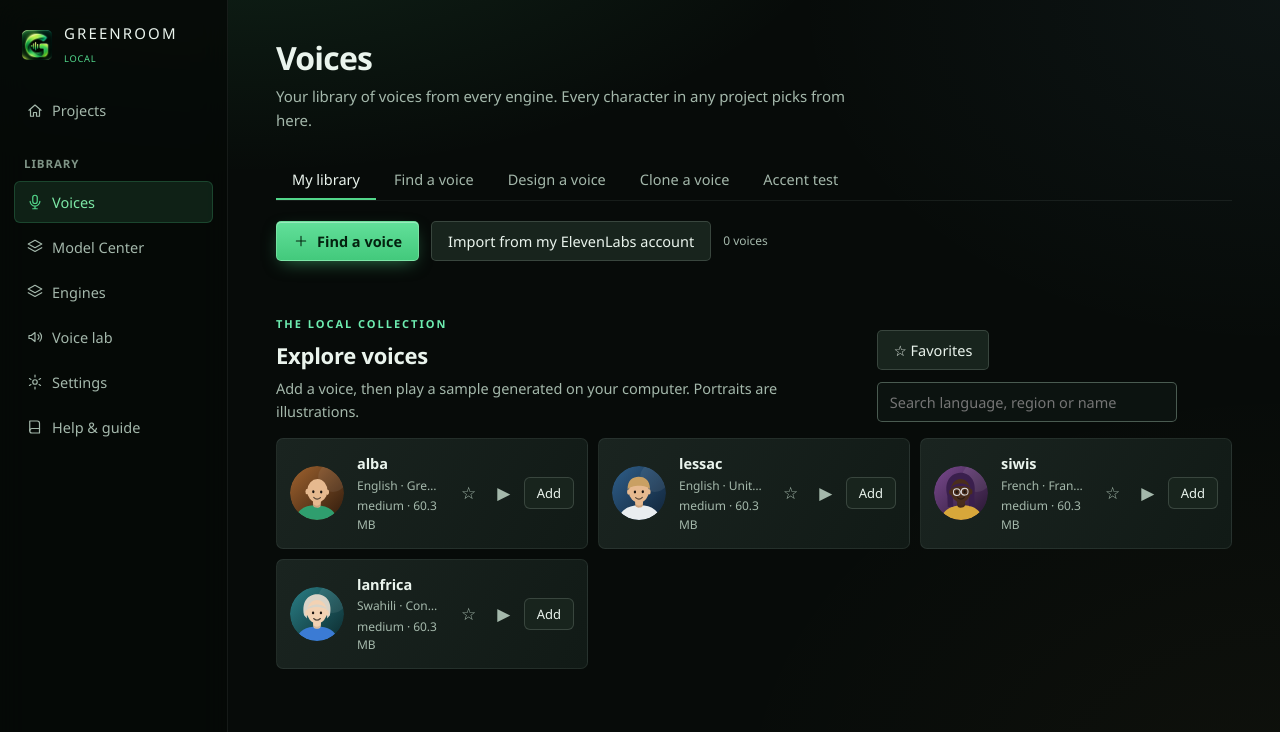
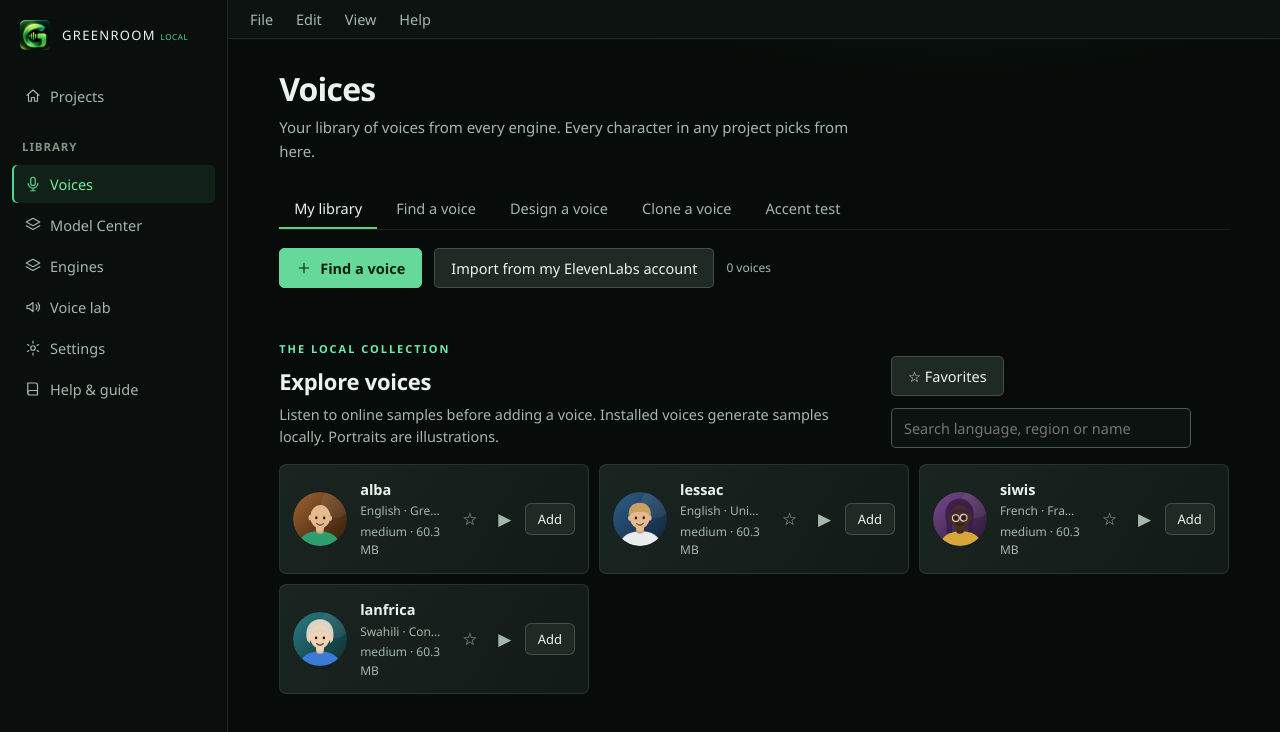
Before and after one commit to Olusegune/Greenroom_Local, a React (Vite) app in the folder app/: page / in a window 1280 px wide. Both pictures are taken after a click on the button "Voices". Shown: the top 732 px of the page. Built offline with nearby package versions, Linux system fonts and the light colour scheme.

Commit message:
Refine studio UI and add voice previews

```diff
--- a/app/src/App.tsx
+++ b/app/src/App.tsx
@@ -106,7 +106,12 @@
           )}
         </div>
       </nav>
-      <main className="stage">{screens[tab]}</main>
+      <div className="workspace"><div className="app-menu" aria-label="Application menu">
+        <details><summary>File</summary><div className="menu-popup"><button onClick={() => go("home")}>New or open project</button><button disabled={!project} onClick={closeProject}>Close project</button><button disabled={!project} onClick={() => go("export")}>Export…</button></div></details>
+        <details><summary>Edit</summary><div className="menu-popup"><button disabled={!canUndo} onClick={undo}>Undo <span>Ctrl+Z</span></button><button disabled={!canRedo} onClick={redo}>Redo <span>Ctrl+Shift+Z</span></button></div></details>
+        <details><summary>View</summary><div className="menu-popup"><button onClick={() => go("voices")}>Voice library</button><button onClick={() => go("models")}>Model Center</button><button onClick={() => go("settings")}>Settings</button></div></details>
+        <details><summary>Help</summary><div className="menu-popup"><button onClick={() => go("help")}>Help & guide</button></div></details>
+      </div><main className="stage">{screens[tab]}</main></div>
     </div>
   );
 }
--- a/app/src/api.ts
+++ b/app/src/api.ts
@@ -172,6 +172,7 @@
   piperStatus: () => call<PiperStatus>("piper_status"),
   piperInstall: () => call<void>("piper_install"),
   piperCatalog: () => call<PiperVoice[]>("piper_catalog"),
+  piperPreview: (key: string) => call<Audio>("piper_preview", { key }),
   piperInstallVoice: (key: string) => call<void>("piper_install_voice", { key }),
   piperRemoveVoice: (key: string) => call<void>("piper_remove_voice", { key }),
   localVoices: () => call<string[]>("local_voices"),
--- a/app/src/mock.ts
+++ b/app/src/mock.ts
@@ -135,6 +135,7 @@
   piperStatus: async () => ({ installed: piperInstalled, voices: [...piperVoices] }),
   piperInstall: async () => (await wait(900), void (piperInstalled = true)),
   piperCatalog: async () => (await wait(), PIPER),
+  piperPreview: async () => ({ audioB64: tone(1, 300), mime: "audio/wav" }),
   piperInstallVoice: async (k) => (await wait(900), void piperVoices.add(k)),
   piperRemoveVoice: async (k) => void piperVoices.delete(k),
   localVoices: async () => (await wait(), ["af_bella", "am_adam"]),
--- a/app/src/screens/Models.tsx
+++ b/app/src/screens/Models.tsx
@@ -78,7 +78,7 @@
                 <div className="model-bottom">
                   <span className="muted small">{m.experimental ? "Experimental · native review required" : m.licence}</span>
                   {state === "downloading" ? <div className="download-progress"><span style={{ width: `${progress[m.id] ?? 0}%` }} /><small>{progress[m.id] ?? 0}%</small></div> :
-                    <button disabled>{state === "installed" ? "Installed" : "Coming soon"}</button>}
+                    <button disabled>{state === "installed" ? "Installed" : "App integration pending"}</button>}
                 </div>
               </article>;
             })}
@@ -86,7 +86,7 @@
         </div>;
       })}
       <div className="model-group"><h2>Music & sound effects</h2><div className="model-grid"><article className="model-card"><div className="model-top"><span className="model-marker" aria-hidden="true" /><div><h3>Local music & sound design</h3><p className="muted small">In development</p></div></div><p>Create music, atmosphere and sound effects on this computer. For now, import your own audio on the Timeline.</p><div className="chips"><span className="chip static">Music</span><span className="chip static">Atmosphere</span><span className="chip static">Sound effects</span></div><div className="model-bottom"><span className="muted small">No local generator is installed yet.</span><button disabled>Coming soon</button></div></article></div></div>
-      <p className="muted small legal-note">The listed packages are not yet available. Hardware guidance is based on system memory; GPU detection and accent listening reviews are still in development.</p>
+      <p className="muted small legal-note">The listed models exist, but Greenroom does not yet install or run them. Hardware guidance is based on system memory; GPU detection and accent listening reviews are still in development.</p>
     </section>
   );
 }
--- a/app/src/screens/Voices.tsx
+++ b/app/src/screens/Voices.tsx
@@ -1,5 +1,5 @@
 import { useEffect, useMemo, useRef, useState } from "react";
-import { api, type DesignPreview, type PiperVoice } from "../api";
+import { api, toUrl, type DesignPreview, type PiperVoice } from "../api";
 import { useApp } from "../ctx";
 import { ENGINES, ENGINE_ORDER, type Engine } from "../engines";
 import { kieFor, piperFor, voicekillerFor, type Found } from "../finder";
@@ -234,12 +234,11 @@
     if (playing === v.key) { player.current?.pause(); setPlaying(""); return; }
     if (selected === v.key && player.current && !player.current.ended) { try { await player.current.play(); setPlaying(v.key); } catch { toast("Could not play this voice.", true); } return; }
     const voice = library.find((x) => x.provider === "piper" && x.id === v.key);
-    if (!voice) { toast("Add this voice first to generate a local sample."); return; }
     player.current?.pause();
     if (audioUrl.current) URL.revokeObjectURL(audioUrl.current);
     setBusy(v.key);
-    try { const url = await sample(voice); audioUrl.current = url; const audio = new Audio(url); player.current = audio; setSelected(v.key); audio.onended = () => setPlaying(""); audio.onerror = () => { setPlaying(""); toast("Could not play this voice.", true); }; await audio.play(); setPlaying(v.key); }
-    catch { setPlaying(""); }
+    try { const url = voice ? await sample(voice) : toUrl(await api.piperPreview(v.key)); audioUrl.current = url; const audio = new Audio(url); player.current = audio; setSelected(v.key); audio.onended = () => setPlaying(""); audio.onerror = () => { setPlaying(""); toast("Could not play this voice.", true); }; await audio.play(); setPlaying(v.key); }
+    catch (e) { setPlaying(""); if (!voice) toast((e as Error).message, true); }
     finally { setBusy(""); }
   };
   useEffect(() => {
@@ -261,14 +260,14 @@
     finally { setBusy(""); }
   };
   return <div className="local-shelf">
-    <div className="shelf-heading"><div><span className="eyebrow">THE LOCAL COLLECTION</span><h2>Explore voices</h2><p className="muted">Add a voice, then play a sample generated on your computer. Portraits are illustrations.</p></div><div className="row wrap"><button aria-pressed={onlyFavorites} onClick={() => setOnlyFavorites(!onlyFavorites)}>{onlyFavorites ? "★ Favorites" : "☆ Favorites"}</button><input type="search" aria-label="Search local voices" placeholder="Search language, region or name" value={query} onChange={(e) => setQuery(e.target.value)} /></div></div>
+    <div className="shelf-heading"><div><span className="eyebrow">THE LOCAL COLLECTION</span><h2>Explore voices</h2><p className="muted">Listen to online samples before adding a voice. Installed voices generate samples locally. Portraits are illustrations.</p></div><div className="row wrap"><button aria-pressed={onlyFavorites} onClick={() => setOnlyFavorites(!onlyFavorites)}>{onlyFavorites ? "★ Favorites" : "☆ Favorites"}</button><input type="search" aria-label="Search local voices" placeholder="Search language, region or name" value={query} onChange={(e) => setQuery(e.target.value)} /></div></div>
     {loading && <p className="muted">Loading local voice catalogue…</p>}
     {error && <Note>Could not load the voice catalogue: {error}. Check your connection or try Find a voice.</Note>}
     {!loading && !error && shown.length === 0 && <p className="muted">No voices match your search.</p>}
     <div className="shelf-grid">{shown.map((v) => <article className={selected === v.key ? "shelf-voice selected" : "shelf-voice"} key={v.key}>
       <Avatar seed={v.key} size={54} />
       <div className="shelf-info"><strong>{v.name}</strong><span>{v.language} · {v.country}</span><small>{v.quality} · {v.sizeMb} MB</small>{project && library.some((x) => x.provider === "piper" && x.id === v.key) && <select aria-label={`Select character for ${v.name}`} value="" onChange={(e) => { const id = e.target.value; if (id) { edit((p) => ({ ...p, characters: p.characters.map((c) => c.id === id ? { ...c, voiceId: v.key } : c) })); toast(`${v.name} assigned.`); } }}><option value="">Assign to character…</option>{project.characters.map((c) => <option key={c.id} value={c.id}>{c.name}</option>)}</select>}</div>
-      <div className="shelf-actions"><button className="shelf-icon" aria-label={`${favorites.includes(v.key) ? "Remove from" : "Add to"} favorites: ${v.name}`} aria-pressed={favorites.includes(v.key)} onClick={() => favorite(v.key)}>{favorites.includes(v.key) ? "★" : "☆"}</button><button className="shelf-icon" disabled={!!busy} aria-label={`${playing === v.key ? "Pause" : "Play"} ${v.name}`} title="Add the voice before playing a sample" onClick={() => void play(v)}>{playing === v.key ? "Ⅱ" : "▶"}</button>{library.some((x) => x.provider === "piper" && x.id === v.key) ? !project && <button className="sm" onClick={() => go("home")}>Select</button> : <button className="sm" disabled={!!busy} onClick={() => void download(v)}>{busy === v.key ? "Adding…" : "Add"}</button>}</div>
+      <div className="shelf-actions"><button className="shelf-icon" aria-label={`${favorites.includes(v.key) ? "Remove from" : "Add to"} favorites: ${v.name}`} aria-pressed={favorites.includes(v.key)} onClick={() => favorite(v.key)}>{favorites.includes(v.key) ? "★" : "☆"}</button><button className="shelf-icon" disabled={!!busy} aria-label={`${playing === v.key ? "Pause" : "Play"} ${v.name}`} title="Play voice sample" onClick={() => void play(v)}>{playing === v.key ? "Ⅱ" : "▶"}</button>{library.some((x) => x.provider === "piper" && x.id === v.key) ? !project && <button className="sm" onClick={() => go("home")}>Select</button> : <button className="sm" disabled={!!busy} onClick={() => void download(v)}>{busy === v.key ? "Adding…" : "Add"}</button>}</div>
     </article>)}</div>
     {voices.length > 24 && <p className="muted small">Showing up to 24 matches. Search for a language or region to explore more.</p>}
   </div>;
--- a/app/src/styles/refresh.css
+++ b/app/src/styles/refresh.css
@@ -233,3 +233,23 @@
 .help-grid .card { display:flex; flex-direction:column; gap:10px; padding:20px; }
 .help-grid .card p { flex:1; color:var(--text-2); }
 .help-grid .card button { align-self:flex-start; }
+
+/* Studio-wide refinement */
+:root { --surface-1:#0d1311; --surface-2:#151c19; --surface-3:#202a25; --line:rgba(225,242,231,.10); --line-strong:rgba(225,242,231,.18); }
+body { background-image:radial-gradient(800px 380px at 75% -20%, rgba(63,166,111,.08), transparent 70%); }
+.stage { padding:32px clamp(24px, 4vw, 54px) 110px; }
+.stage > section { max-width:1280px; gap:18px; }
+.rail { background:#0a0f0d; padding:16px 12px; }
+.brand { padding-bottom:24px; }
+.brand-name { font-size:13px; letter-spacing:.1em; }
+.nav { height:38px; border-radius:5px; }
+.nav.on { box-shadow:inset 2px 0 var(--accent); background:rgba(82,214,138,.09); }
+.card, .linecard { box-shadow:none; background:var(--surface-2); }
+.grid { gap:12px; }
+.tabs { gap:4px; border-bottom:1px solid var(--line); }
+.tabs button { padding:0 15px; }
+button.primary { box-shadow:none; background:#65d89a; border-color:#65d89a; }
+button.primary:hover:not(:disabled) { box-shadow:none; background:#83e6af; }
+input:focus-visible, select:focus-visible, textarea:focus-visible { box-shadow:0 0 0 2px rgba(82,214,138,.16); }
+.hero { border-radius:7px; }
+.shelf-grid { grid-template-columns:repeat(auto-fit,minmax(min(100%,300px),1fr)); }
--- a/app/src/styles/shell.css
+++ b/app/src/styles/shell.css
@@ -12,6 +12,16 @@
 .nav .count { margin-left: auto; font-size: 11.5px; color: var(--text-3); }
 .rail-foot { margin-top: auto; color: var(--text-3); font-size: var(--fs-xs); padding: var(--s3) var(--s2) 0; }
 .stage { overflow-y: auto; padding: var(--s6) var(--s6) 110px; }
+.workspace { min-width:0; min-height:0; display:flex; flex-direction:column; }
+.workspace .stage { flex:1; min-height:0; }
+.app-menu { display:flex; gap:3px; padding:4px 12px; border-bottom:1px solid var(--line); background:var(--surface-1); position:relative; z-index:30; }
+.app-menu details { position:relative; }
+.app-menu summary { cursor:pointer; list-style:none; padding:4px 10px; color:var(--text-2); border-radius:4px; }
+.app-menu summary::-webkit-details-marker { display:none; }
+.app-menu summary:hover, .app-menu details[open] summary { background:var(--surface-3); color:var(--text); }
+.menu-popup { position:absolute; top:100%; left:0; min-width:210px; padding:5px; background:var(--surface-2); border:1px solid var(--line-strong); border-radius:5px; box-shadow:var(--shadow-2); }
+.menu-popup button { width:100%; justify-content:space-between; border:0; background:transparent; height:32px; }
+.menu-popup button span { color:var(--text-3); font-size:11px; margin-left:18px; }
 .stage > section { max-width: 980px; margin: 0 auto; display: grid; gap: var(--s4); }
 .lede { color: var(--text-2); max-width: 70ch; }
 .bar {
```
Also changed, not shown: app/src/screens/Home.tsx (+4 -4 lines), 1 other file (tests, documents, lock files or other folders).
